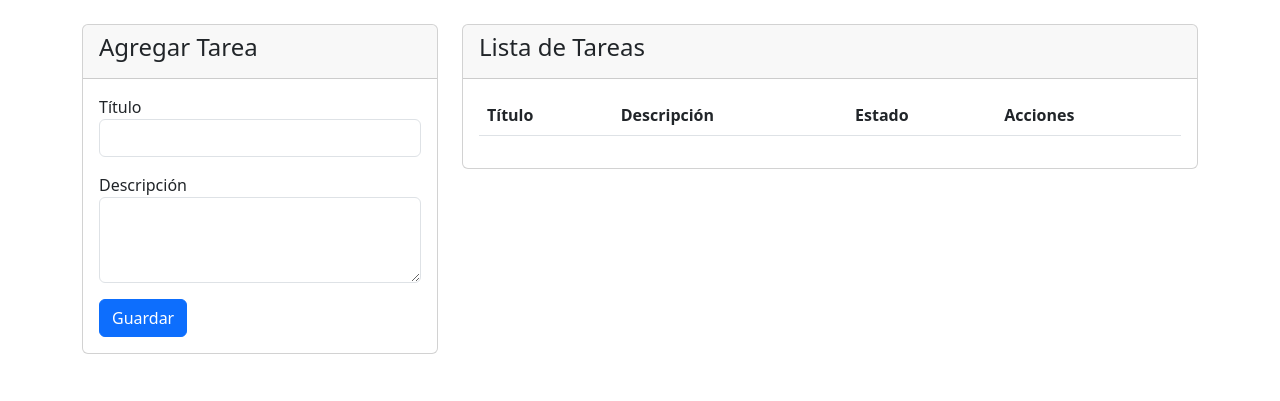
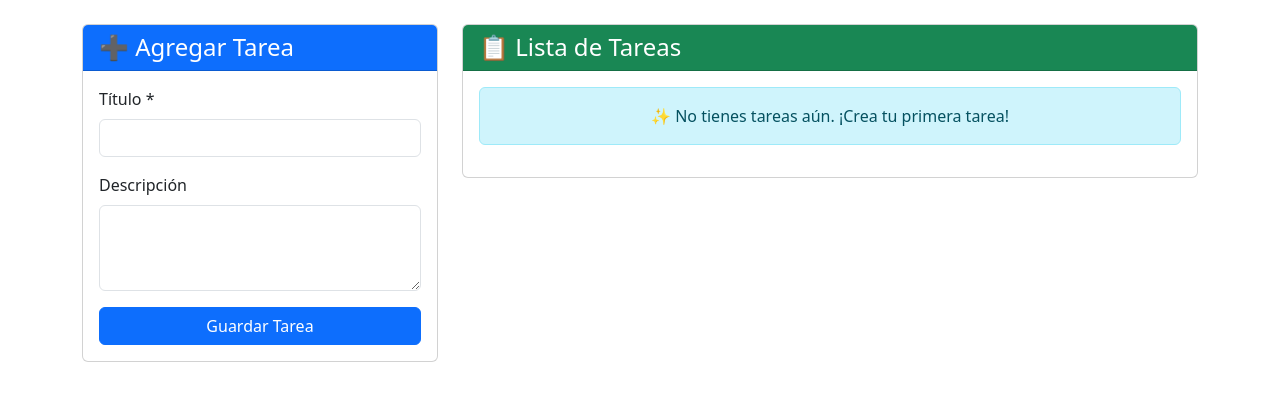
Before and after one commit to JesusNolasco35/gestortareas, a Flask app: template PROYECTO/templates/tareas.html in a window 1280 px wide. Shown: the part 56-457 px from the top of the page. Run offline with Flask 3, Linux system fonts and the light colour scheme; the template is opened without the code that fills it, so the values that code supplies are empty.

Commit message:
PERDIO EL BAYERN :(

```diff
--- a/PROYECTO/app.py
+++ b/PROYECTO/app.py
@@ -1,5 +1,6 @@
 from flask import Flask, render_template, request, redirect, url_for, session, flash
 from GestorTareas import GestorTareas
+from bson import ObjectId
 
 app = Flask(__name__)
 app.secret_key = '12345678'
@@ -68,7 +69,71 @@ def tareas():
     if 'user_id' not in session:
         flash('Debes iniciar sesión primero')
         return redirect(url_for('inicio'))
-    return render_template('tareas.html')
+
+    # Obtener tareas del usuario actual
+    usuario_id = session['user_id']
+    tareas_lista = gestor.obtener_tareas_usuario(usuario_id)
+
+    return render_template('tareas.html', tareas=tareas_lista)
+
+@app.route('/agregar_tarea', methods=['POST'])
+def agregar_tarea():
+    if 'user_id' not in session:
+        flash('Debes iniciar sesión primero')
+        return redirect(url_for('inicio'))
+
+    titulo = request.form.get('titulo')
+    descripcion = request.form.get('descripcion', '')
+
+    if not titulo:
+        flash('El título es obligatorio')
+        return redirect(url_for('tareas'))
+
+    usuario_id = session['user_id']
+    gestor.crear_tarea(usuario_id, titulo, descripcion)
+    flash('✅ Tarea agregada exitosamente')
+    return redirect(url_for('tareas'))
+
+@app.route('/completar_tarea/<tarea_id>')
+def completar_tarea(tarea_id):
+    if 'user_id' not in session:
+        return redirect(url_for('inicio'))
+
+    usuario_id = session['user_id']
+
+    gestor.tareas.update_one(
+        {"_id": ObjectId(tarea_id), "usuario_id": ObjectId(usuario_id)},
+        {"$set": {"completada": True, "estado": "completada"}}
+    )
+    flash('🎉 ¡Tarea completada!')
+    return redirect(url_for('tareas'))
+
+@app.route('/editar_tarea/<tarea_id>', methods=['POST'])
+def editar_tarea(tarea_id):
+    if 'user_id' not in session:
+        return redirect(url_for('inicio'))
+
+    usuario_id = session['user_id']
+    titulo = request.form.get('titulo')
+    descripcion = request.form.get('descripcion')
+
+    gestor.tareas.update_one(
+        {"_id": ObjectId(tarea_id), "usuario_id": ObjectId(usuario_id)},
+        {"$set": {"titulo": titulo, "descripcion": descripcion}}
+    )
+    flash('✏️ Tarea editada exitosamente')
+    return redirect(url_for('tareas'))
+
+@app.route('/eliminar_tarea/<tarea_id>')
+def eliminar_tarea(tarea_id):
+    if 'user_id' not in session:
+        return redirect(url_for('inicio'))
+
+    usuario_id = session['user_id']
+
+    gestor.tareas.delete_one({"_id": ObjectId(tarea_id), "usuario_id": ObjectId(usuario_id)})
+    flash('🗑️ Tarea eliminada')
+    return redirect(url_for('tareas'))
 
 @app.route('/logout')
 def logout():
--- a/PROYECTO/templates/tareas.html
+++ b/PROYECTO/templates/tareas.html
@@ -4,35 +4,39 @@
 
 {% block content %}
 <div class="row">
+    <!-- Columna del formulario para agregar tareas -->
     <div class="col-md-4">
         <div class="card">
-            <div class="card-header">
-                <h4>Agregar Tarea</h4>
+            <div class="card-header bg-primary text-white">
+                <h4 class="mb-0">➕ Agregar Tarea</h4>
             </div>
             <div class="card-body">
                 <form method="POST" action="/agregar_tarea">
                     <div class="mb-3">
-                        <label>Título</label>
-                        <input type="text" class="form-control" name="titulo">
+                        <label class="form-label">Título *</label>
+                        <input type="text" class="form-control" name="titulo" required>
                     </div>
                     <div class="mb-3">
-                        <label>Descripción</label>
+                        <label class="form-label">Descripción</label>
                         <textarea class="form-control" name="descripcion" rows="3"></textarea>
                     </div>
-                    <button type="submit" class="btn btn-primary">Guardar</button>
+                    <button type="submit" class="btn btn-primary w-100">Guardar Tarea</button>
                 </form>
             </div>
         </div>
     </div>
 
+    <!-- Columna de la lista de tareas -->
     <div class="col-md-8">
         <div class="card">
-            <div class="card-header">
-                <h4>Lista de Tareas</h4>
+            <div class="card-header bg-success text-white">
+                <h4 class="mb-0">📋 Lista de Tareas</h4>
             </div>
             <div class="card-body">
-                <table class="table">
-                    <thead>
+                {% if tareas %}
+                <div class="table-responsive">
+                    <table class="table table-hover">
+                        <thead class="table-dark">
                             <tr>
                                 <th>Título</th>
                                 <th>Descripción</th>
@@ -41,8 +45,76 @@
                             </tr>
                         </thead>
                         <tbody>
+                            {% for tarea in tareas %}
+                            <tr class="{% if tarea.completada %}table-success{% endif %}">
+                                <td>
+                                    {% if tarea.completada %}
+                                        <s>{{ tarea.titulo }}</s>
+                                    {% else %}
+                                        {{ tarea.titulo }}
+                                    {% endif %}
+                                </td>
+                                <td>{{ tarea.descripcion[:50] }}{% if tarea.descripcion|length > 50 %}...{% endif %}</td>
+                                <td>
+                                    {% if tarea.completada %}
+                                        <span class="badge bg-success">✅ Completada</span>
+                                    {% else %}
+                                        <span class="badge bg-warning">⏳ Pendiente</span>
+                                    {% endif %}
+                                </td>
+                                <td>
+                                    <div class="btn-group btn-group-sm">
+                                        {% if not tarea.completada %}
+                                        <a href="/completar_tarea/{{ tarea._id }}" class="btn btn-success" title="Completar">✓</a>
+                                        {% endif %}
+                                        <!-- Botón que abre el modal de editar -->
+                                        <button type="button" class="btn btn-warning" title="Editar"
+                                                data-bs-toggle="modal"
+                                                data-bs-target="#modalEditar{{ tarea._id }}">
+                                            ✏️
+                                        </button>
+                                        <a href="/eliminar_tarea/{{ tarea._id }}" class="btn btn-danger" title="Eliminar"
+                                           onclick="return confirm('¿Estás seguro de eliminar esta tarea?')">🗑</a>
+                                    </div>
+                                </td>
+                            </tr>
+
+                            <!-- MODAL PARA EDITAR (por cada tarea) -->
+                            <div class="modal fade" id="modalEditar{{ tarea._id }}" tabindex="-1">
+                                <div class="modal-dialog">
+                                    <div class="modal-content">
+                                        <div class="modal-header bg-warning">
+                                            <h5 class="modal-title">✏️ Editar Tarea</h5>
+                                            <button type="button" class="btn-close" data-bs-dismiss="modal"></button>
+                                        </div>
+                                        <form method="POST" action="/editar_tarea/{{ tarea._id }}">
+                                            <div class="modal-body">
+                                                <div class="mb-3">
+                                                    <label class="form-label">Título</label>
+                                                    <input type="text" name="titulo" class="form-control" value="{{ tarea.titulo }}" required>
+                                                </div>
+                                                <div class="mb-3">
+                                                    <label class="form-label">Descripción</label>
+                                                    <textarea name="descripcion" class="form-control" rows="3">{{ tarea.descripcion }}</textarea>
+                                                </div>
+                                            </div>
+                                            <div class="modal-footer">
+                                                <button type="button" class="btn btn-secondary" data-bs-dismiss="modal">Cancelar</button>
+                                                <button type="submit" class="btn btn-warning">Guardar Cambios</button>
+                                            </div>
+                                        </form>
+                                    </div>
+                                </div>
+                            </div>
+                            {% endfor %}
                         </tbody>
                     </table>
+                </div>
+                {% else %}
+                <div class="alert alert-info text-center">
+                    <p class="mb-0">✨ No tienes tareas aún. ¡Crea tu primera tarea!</p>
+                </div>
+                {% endif %}
             </div>
         </div>
     </div>
--- /dev/null
+++ b/main.py
@@ -0,0 +1,6 @@
+def main():
+    print("Hello from gestortareas!")
+
+
+if __name__ == "__main__":
+    main()
```
Also changed, not shown: PROYECTO/GestorTareas.py (+6 -4 lines), pyproject.toml (added, +10 -0 lines), 2 other files. Lines whose indentation alone changed are shown as unchanged.
